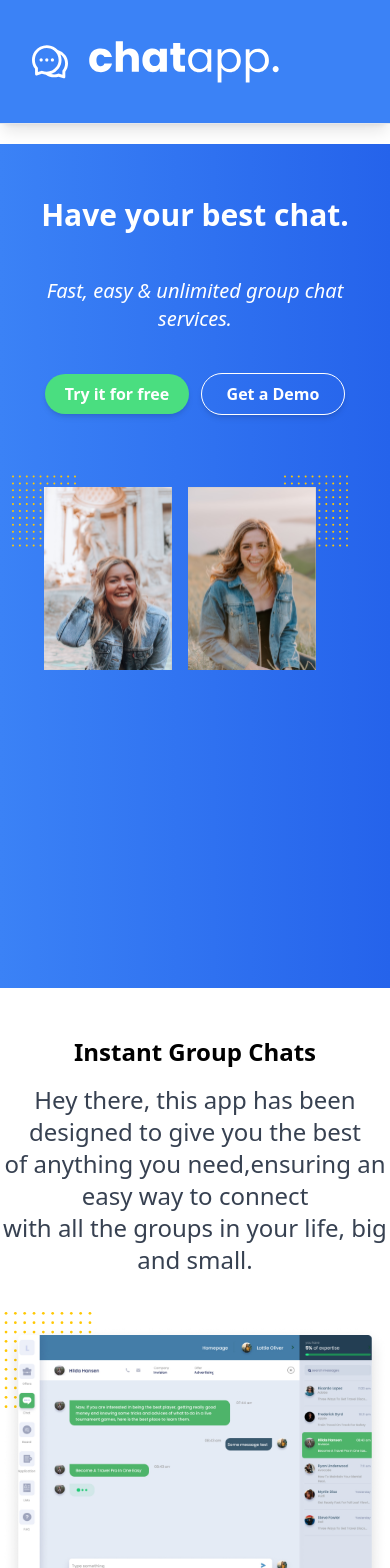
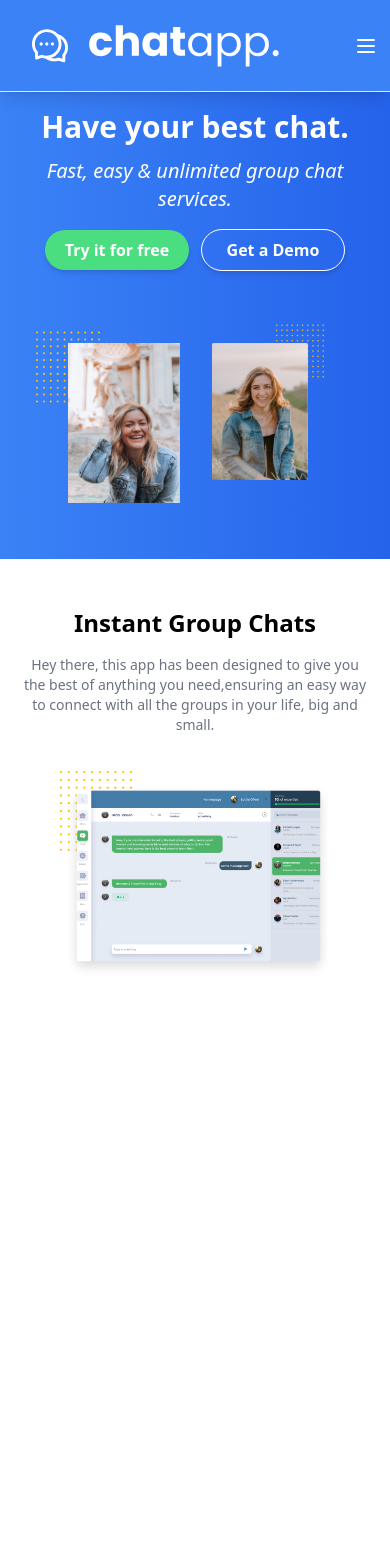
Before and after one commit to ochosteve08/ChatRoom, a React (Vite) app in the folder client/: page / in a window 390 px wide. Shown: the top 1568 px of the page. After the commit the page ends 979 px from the top, so only its background shows below. Built offline with nearby package versions, Linux system fonts and the light colour scheme.

Commit message:
work on landing page  mobile responsiveness

```diff
--- a/client/src/components/Header.jsx
+++ b/client/src/components/Header.jsx
@@ -1,18 +1,84 @@
+// import { CommentOutlined } from "@ant-design/icons";
+// import logo from "../assets/chatapp.svg";
+// import { Link } from "react-router-dom";
+
+// const Header = () => {
+//   return (
+//     <nav className="bg-blue-500 shadow-lg border-b fixed w-full top-0 z-50 bg-opacity-100">
+//       <div className="flex justify-between px-3 md:px-10 text-white  items-center  ">
+//         <div className="text-center py-10 flex  items-center ">
+//           <CommentOutlined className=" mx-5 text-4xl md:text-6xl" />
+//           <Link to={"/"}>
+//             <img className="w-48" src={logo} alt="header-logo" />
+//           </Link>
+//         </div>
+//         <div className="hidden md:flex justify-around items-center text-lg space-x-12">
+//           <h3 className="font-semibold  rounded-full cursor-pointer hover:bg-blue-400 hover:py-2 px-4 hover:px-4 transition duration-200 ease-in-out">
+//             Product
+//           </h3>
+//           <h2 className="capitalize  rounded-full font-semibold cursor-pointer hover:bg-blue-400 hover:py-2  px-4 hover:px-4 hover:w-full transition duration-200 ease-in">
+//             services
+//           </h2>
+
+//           <Link to={"/login"}>
+//             <button className="text-white bg-blue-400 font-bold   py-2  rounded-full text-center transition duration-200 ease-in shadow-md hover:shadow-lg    border border-white hover:bg-blue-600 w-36 px-4 ">
+//               Log In
+//             </button>
+//           </Link>
+//         </div>
+//       </div>
+//     </nav>
+//   );
+// };
+
+// export default Header;
+
+
+import { useState } from "react";
 import { CommentOutlined } from "@ant-design/icons";
 import logo from "../assets/chatapp.svg";
 import { Link } from "react-router-dom";
 
 const Header = () => {
+  const [isOpen, setIsOpen] = useState(false);
+
   return (
     <nav className="bg-blue-500 shadow-lg border-b fixed w-full top-0 z-50 bg-opacity-100">
-      <div className="flex justify-between px-3 md:px-10 text-white  items-center  ">
-        <div className="text-center py-10 flex  items-center ">
+      <div className="flex justify-between px-3 md:px-10 text-white  items-center">
+        <div className="text-center py-6 flex items-center">
           <CommentOutlined className=" mx-5 text-4xl md:text-6xl" />
           <Link to={"/"}>
             <img className="w-48" src={logo} alt="header-logo" />
           </Link>
         </div>
-        <div className="hidden md:flex justify-around items-center text-lg space-x-12">
+
+        <button className="md:hidden block" onClick={() => setIsOpen(!isOpen)}>
+          <svg
+            className="h-6 w-6 fill-current"
+            xmlns="http://www.w3.org/2000/svg"
+            viewBox="0 0 24 24"
+          >
+            {isOpen ? (
+              // This is a "X" icon
+              <path
+                fillRule="evenodd"
+                d="M18.278 19.071a1 1 0 01-1.414 0L12 13.414l-4.864 5.657a1 1 0 11-1.414-1.414L10.586 12 5.722 7.343a1 1 0 011.414-1.414L12 10.586l4.864-4.657a1 1 0 011.414 1.414L13.414 12l4.864 4.657a1 1 0 010 1.414z"
+              />
+            ) : (
+              // This is a "hamburger" icon
+              <path
+                fillRule="evenodd"
+                d="M4 5h16a1 1 0 010 2H4a1 1 0 110-2zm0 6h16a1 1 0 010 2H4a1 1 0 010-2zm0 6h16a1 1 0 010 2H4a1 1 0 010-2z"
+              />
+            )}
+          </svg>
+        </button>
+
+        <div
+          className={`${
+            isOpen ? "block" : "hidden"
+          } md:flex justify-around items-center text-lg space-x-12`}
+        >
           <h3 className="font-semibold  rounded-full cursor-pointer hover:bg-blue-400 hover:py-2 px-4 hover:px-4 transition duration-200 ease-in-out">
             Product
           </h3>
@@ -21,7 +87,7 @@ const Header = () => {
           </h2>
 
           <Link to={"/login"}>
-            <button className="text-white bg-blue-400 font-bold   py-2  rounded-full text-center transition duration-200 ease-in shadow-md hover:shadow-lg    border border-white hover:bg-blue-600 w-36 px-4 ">
+            <button className="text-white bg-blue-400 font-bold py-2 rounded-full text-center transition duration-200 ease-in shadow-md hover:shadow-lg border border-white hover:bg-blue-600 w-36 px-4">
               Log In
             </button>
           </Link>
--- a/client/src/pages/Home.jsx
+++ b/client/src/pages/Home.jsx
@@ -8,15 +8,15 @@ import landing from "../assets/landing-chat.png";
 const Home = () => {
   return (
     <section>
-      <div className=" h-screen  mx-auto text-white  bg-gradient-to-r from-blue-500 to-blue-600">
+      <div className="   pb-60 sm:pb-72 md:pb-48 mx-auto text-white  bg-gradient-to-r from-blue-500 to-blue-600">
         <Header />
 
-        <div className="flex  max-w-8xl flex-col md:flex-row mt-36 pt-12 justify around items-start space-y-12 md:space-y-0 px-3 md:px-10   mx-auto">
-          <div className="w-full md:w-1/2 flex flex-col ">
-            <h1 className="font-semibold text-3xl text-center lg:text-left  md:text-5xl lg:text-8xl leading-normal mb-10 ">
+        <div className="flex  max-w-8xl flex-col md:flex-row mt-16 md:mt-28 pt-10 justify around items-start space-y-12 md:space-y-0 px-3 md:px-10   mx-auto">
+          <div className="w-full md:w-1/2 flex flex-col md:mr-6 ">
+            <h1 className="font-semibold text-3xl text-center lg:text-left  md:text-5xl lg:text-8xl leading-normal mb-2 md:mb-10 ">
               Have your best chat.
             </h1>
-            <p className="text-center md:text-left italic text-xl mb-10">
+            <p className="text-center md:text-left italic text-xl mb-4 md:mb-10">
               Fast, easy & unlimited group chat services.
             </p>
             <div className=" flex flex-row items-center justify-center md:justify-start space-x-3  md:space-y-0 md:space-x-10">
@@ -32,7 +32,7 @@ const Home = () => {
               </Link>
             </div>
           </div>
-          <div className="w-full md:w-1/2 sm:ml-24 md:ml-0 flex md:space-x-48  lg:space-x-72">
+          <div className="w-full md:w-1/2  ml-6 sm:ml-28  md:ml-0 flex gap-4 md:space-x-32  lg:space-x-60">
             <div className=" ">
               <img
                 className="w-16 sm:w-24 h-24 z-2 absolute  "
@@ -40,19 +40,19 @@ const Home = () => {
                 alt="dot-logo"
               />
               <img
-                className="w-32 sm:w-40 md:w-32  lg:w-48 lg:h-60 absolute z-12 mt-6 ml-8"
+                className="w-28 sm:w-40 md:w-32  lg:w-48 lg:h-60 absolute z-12 mt-6 ml-8 "
                 src={hero1}
                 alt="hero-logo"
               />
             </div>
-            <div className="ml-44 md:mt-28">
+            <div className="ml-40 md:mt-28">
               <img
-                className="w-32 sm:w-40 md:w-32 lg:w-48 lg:h-60 absolute z-10  mt-6"
+                className="w-24 sm:w-40 md:w-32 rounded-sm lg:w-48 lg:h-60 absolute z-10  mt-6 sm:ml-6 md:ml-12 lg:ml-0"
                 src={hero2}
                 alt="hero-logo"
               />
               <img
-                className="w-16 sm:w-24 h-24 absolute z-2 lg:ml-32  ml-24 sm:ml-16  "
+                className="w-12 sm:w-24 h-24 absolute z-2 lg:ml-32  ml-16 sm:ml-24 sm:mt-0 -mt-4   "
                 src={dots}
                 alt="dot-logo"
               />
@@ -61,21 +61,22 @@ const Home = () => {
         </div>
       </div>
       <div className="w-3xl max-auto text-center mt-12">
-        <h2 className="text-2xl md:text-4xl font-bold mb-4">Instant Group Chats</h2>
-        <p className="text-2xl text-gray-700">
+        <h2 className="text-2xl md:text-4xl font-bold mb-4">
+          Instant Group Chats
+        </h2>
+        <p className="text-sm md:text-2xl max-w-sm px-4 text-center md:max-w-3xl mx-auto text-gray-500">
           Hey there, this app has been designed to give you the best
-          <br />
-          of anything you need,ensuring an easy way to connect
-          <br /> with all the groups in your life, big and small.
+          of anything you need,ensuring an easy way to connect with
+          all the groups in your life, big and small.
         </p>
       </div>
-      <div className="max-w-4xl relative mx-auto mt-12">
+      <div className="max-w-3xl ml-8 sm:ml-16 relative mx-auto mt-12 sm:my-16 md:ml-36 lg:ml-72">
         <img
-          className="w-24 h-24 -top-3 md:w-48 md:h-48 absolute   "
+          className="w-20 h-20 left-6 md:left-12 -top-3 md:w-48 md:h-48 absolute   "
           src={dots}
           alt="dot-logo"
-        />{" "}
-        <img className=" z-10 absolute " src={landing} alt="hero-logo" />
+        />
+        <img className=" z-10 absolute left-8 md:left-16 flex justify-center w-3/4  " src={landing} alt="hero-logo" />
       </div>
     </section>
   );
```
